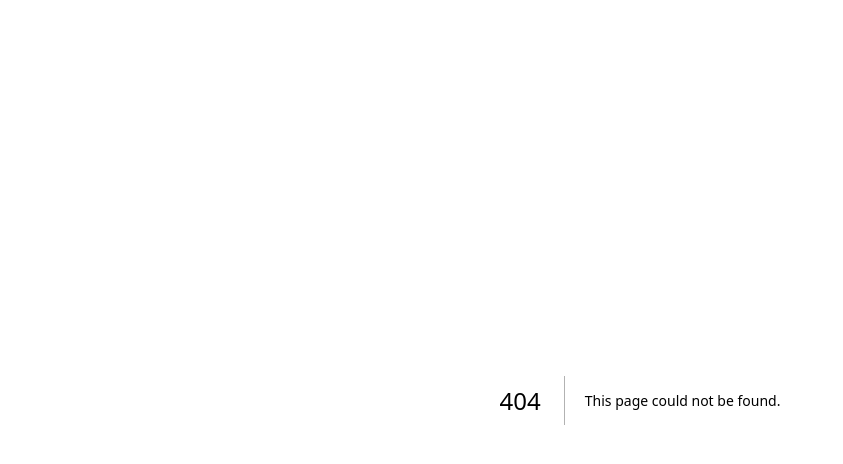
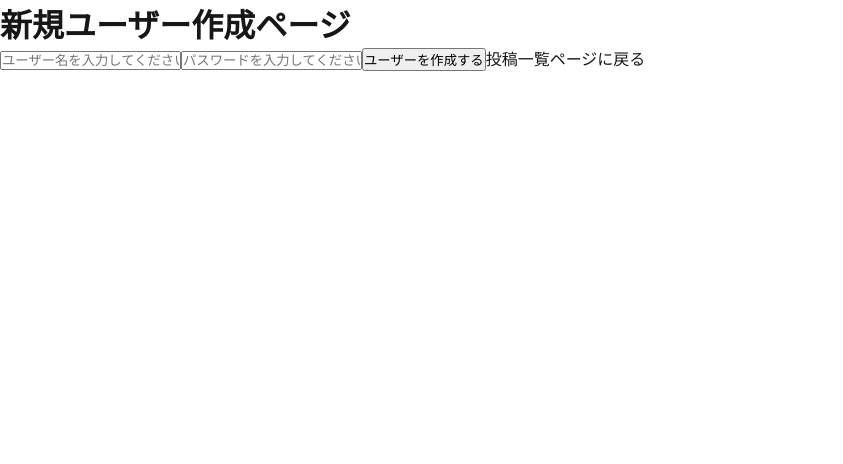
Before and after one commit to wotsu/KCLHack-PU-Front, a Next.js app: page /new_user in a window 1280 px wide. Before the commit this address had no page. Shown: the top 464 px of the page, without its empty margins (0-843 px from the left). Built offline with nearby package versions, Linux system fonts and the light colour scheme.

Commit message:
ログイン機能とユーザー作成機能を作成

```diff
--- /dev/null
+++ b/src/app/new_user/page.tsx
@@ -0,0 +1,90 @@
+"use client"
+import Link from "next/link"
+import { useState } from "react"
+import { LoginUser } from "../data_type"
+import { useRouter } from "next/navigation";
+
+// やること
+// 新規ユーザーの作成
+
+export default function CreateUserForm() {
+
+    const router = useRouter();
+
+    const [content, setContent] = useState<LoginUser>({
+        name: "",
+        password: ""
+    });
+
+    const createUser = async() => {
+
+        if(content.name===""){
+            alert("新規ユーザー名を入力してください");
+            return;
+        }
+
+        if(content.password===""){
+            alert("新規パスワードを入力してください");
+            return;
+        }
+
+        try{
+
+            const response = await fetch("http://localhost:8080/create/user", {
+                method: "POST",
+                headers: {
+                    "Content-Type": "application/json",
+                },
+                body: JSON.stringify({
+                    name: content.name,
+                    password: content.password
+                }),
+            });
+            const data = await response.json();
+            if(response.ok){
+
+                setContent({
+                    name: "",
+                    password: ""
+                });
+
+                console.log("ユーザー作成をしました");
+                alert("ユーザーを作成しました");
+
+                router.push('/login');
+            }else{
+                console.error(response.statusText, data.message);
+            }
+
+        }catch(error){
+            console.log(error);
+        }
+    }
+
+  return (
+
+    <>
+
+    <h1>新規ユーザー作成ページ</h1>
+
+    <input
+        type="text"
+        value={content.name}
+        onChange={(e) => setContent({...content, name: e.target.value})}
+        placeholder="ユーザー名を入力してください"
+    />
+    <input
+        type="text"
+        value={content.password}
+        onChange={(e) => setContent({...content, password: e.target.value})}
+        placeholder="パスワードを入力してください"
+    />
+
+    <button onClick={createUser}>ユーザーを作成する</button>
+
+    <Link href="/">投稿一覧ページに戻る</Link>
+    </>
+
+  )
+
+}
--- a/src/app/page.tsx
+++ b/src/app/page.tsx
@@ -1,6 +1,7 @@
 "use client"
 import { useState } from "react"
 import {Post} from "./data_type"
+import Link from "next/link"
 
 export default function Home() {
 
@@ -32,6 +33,8 @@ export default function Home() {
 
     <>
 
+      <Link href="/login">ログイン</Link>
+
       <h1>みんなのやること</h1>
       <button onClick={fetchPosts}>投稿されたポストの更新</button>
       {posts ? (
```
Also changed, not shown: src/app/data_type.tsx (+17 -0 lines), src/app/login/page.tsx (added, +94 -0 lines).
